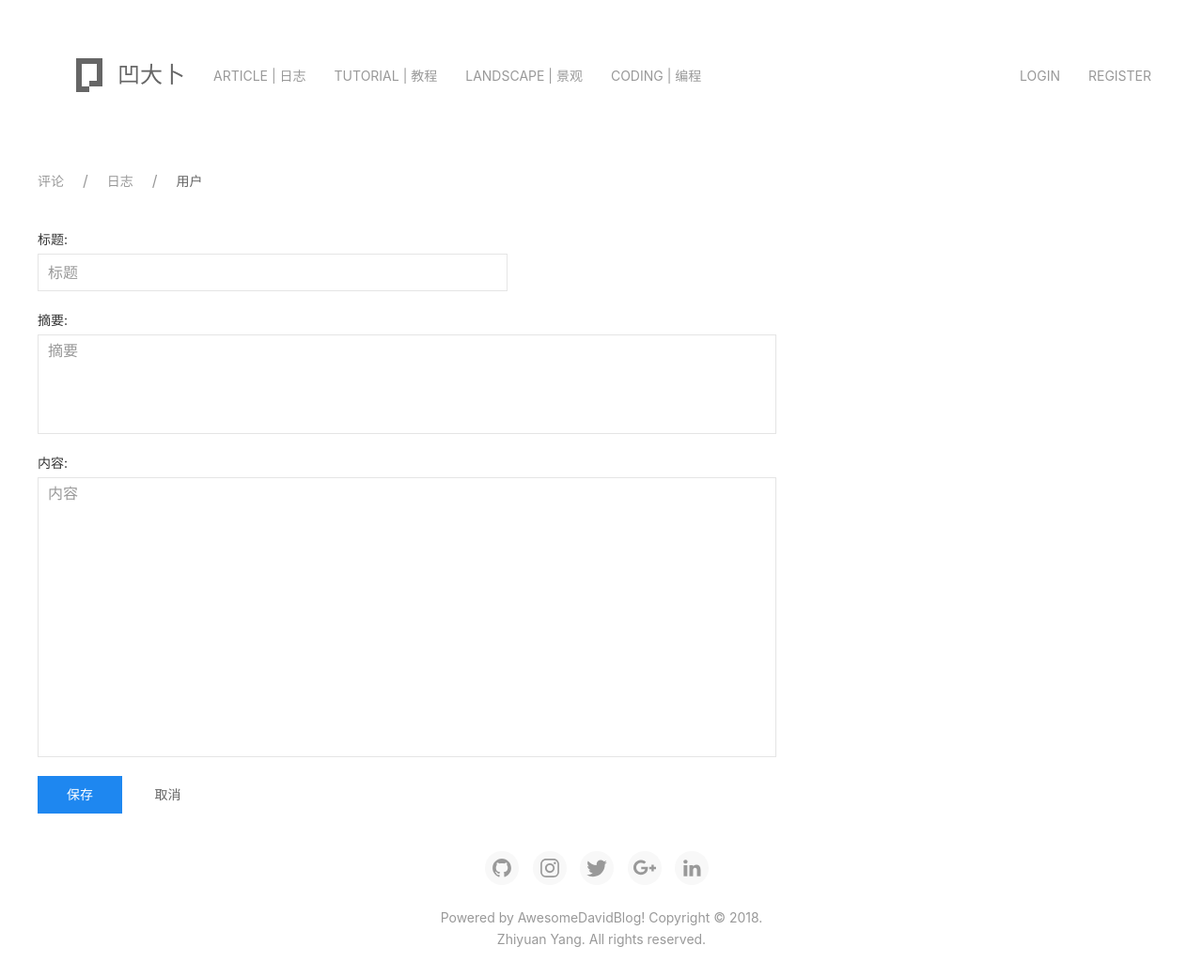
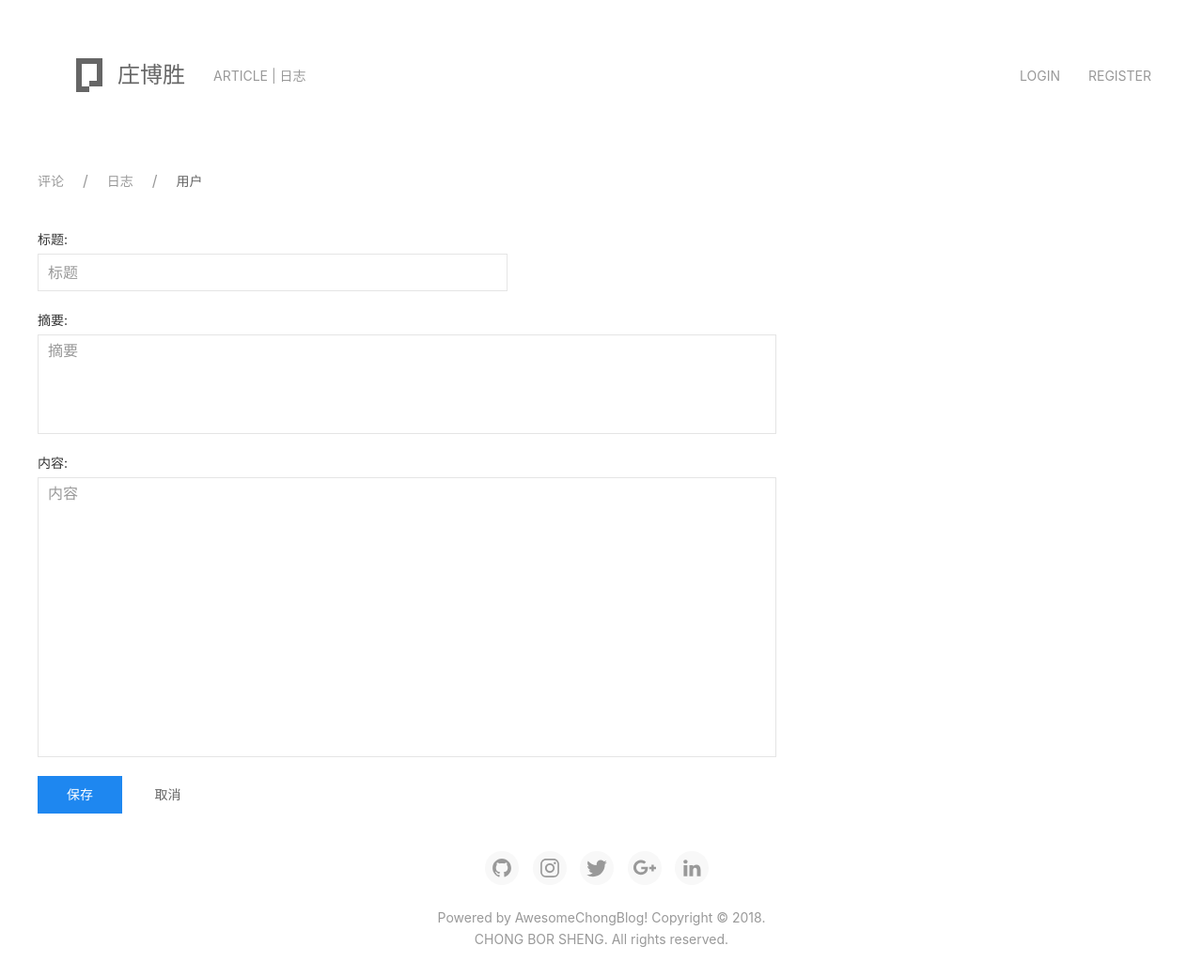
Before and after one commit to borsheng95/webapp, a Python web app: template www/templates/manage_bog_edit.html in a window 1280 px wide. Shown: the whole page at 94% size. Run offline with Jinja, Linux system fonts and the light colour scheme; the template is opened without the code that fills it, so the values that code supplies are empty.

Commit message:
name changed

```diff
--- a/www/templates/__base__.html
+++ b/www/templates/__base__.html
@@ -28,7 +28,7 @@
     <!--jinja2 meta块-->
     {% block meta %}<!-- block meta  -->{% endblock %}
     <!--jinja2 title块-->
-    <title>{% block title %} ? {% endblock %}| AwesomeDavidBlog</title>
+    <title>{% block title %} ? {% endblock %}| AwesomeChongBlog</title>
     <link rel="stylesheet" href="/static/css/uikit.min.css">
     <link rel="stylesheet" href="/static/css/awesome.css" />
     <script src="/static/js/jquery.min.js"></script>
@@ -54,13 +54,10 @@
             <a class="uk-navbar-item uk-logo uk-margin-left" href="/">
                 <!--此处uk-icon为图标,读者可以选UIkit自带icon,也可以添加自定义icon重新打包uk-icon.js,详见官网Documentation-->
                 <span class="uk-icon uk-margin-small-right" uk-icon="pagekit" ratio="2"></span>
-                 凹大卜
+                 庄博胜
             </a>
             <ul class="uk-navbar-nav">
                 <li><a href="/"> Article | 日志</a></li>
-                <li><a href="https://aodabo.tech/tags/tutorial"> Tutorial | 教程</a></li>
-                <li><a href="https://aodabo.tech/tags/landscape"> Landscape | 景观</a></li>
-                <li><a href="https://aodabo.tech/tags/coding"> Coding | 编程</a></li>
             </ul>
         </div>
         <div class="uk-navbar-right uk-margin-medium-top uk-margin-medium-bottom">
@@ -90,7 +87,7 @@
         <div class="uk-navbar-left">
             <a class="uk-navbar-item uk-logo" href="/">
                 <span class="uk-icon uk-margin-small-right" uk-icon="pagekit" ratio="2"></span>
-                 凹大卜
+                 庄博胜
             </a>
         </div>
         <div class="uk-navbar-right">
@@ -102,9 +99,6 @@
             <div class="uk-offcanvas-bar uk-flex uk-flex-column">
             <ul class="uk-nav uk-nav-default uk-margin-auto-vertical">
                 <li><a href="/"> Article | 日志</a></li>
-                <li><a href="https://aodabo.tech/tags/tutorial"> Tutorial | 教程</a></li>
-                <li><a href="https://aodabo.tech/tags/landscape"> Landscape | 景观</a></li>
-                <li><a href="https://aodabo.tech/tags/coding"> Coding | 编程</a></li>
                 {% if __user__ %}
                 <li><a href="/manage/">Manage | 管理</a></li>
                 <li><a href="/signout"> Logout | 注销</a></li>
@@ -131,14 +125,14 @@
     <div class="uk-margin-medium">
     <div class="uk-container uk-container-center uk-text-center">
         <p>
-            <a target="_blank" href="https://github.com/yzyly1992" class="uk-icon-button uk-margin-small-right" ratio="1.1" uk-icon="github"></a>
+            <a target="_blank" href="https://github.com/borsheng95" class="uk-icon-button uk-margin-small-right" ratio="1.1" uk-icon="github"></a>
             <a target="_blank" href="#" class="uk-icon-button uk-margin-small-right" ratio="1.1" uk-icon="instagram"></a>
             <a target="_blank" href="#" class="uk-icon-button uk-margin-small-right" ratio="1.2" uk-icon="twitter"></a>
             <a target="_blank" href="#" class="uk-icon-button uk-margin-small-right" ratio="1.2" uk-icon="google-plus"></a>
             <a target="_blank" href="#" class="uk-icon-button uk-margin-small-right" ratio="1.1" uk-icon="linkedin"></a>
         </p>
-        <p class="uk-text-meta" style="line-height: 10px; padding: 10px 0; margin: 8px 0;">Powered by <a href="https://aodabo.tech">AwesomeDavidBlog!</a> Copyright &copy; 2018.</p>
-        <p class="uk-text-meta" style="line-height: 0px; padding: 0px 0; margin: 0px 0;"><a href="https://aodabo.tech/" target="_blank">Zhiyuan Yang</a>. All rights reserved.</p>
+        <p class="uk-text-meta" style="line-height: 10px; padding: 10px 0; margin: 8px 0;">Powered by AwesomeChongBlog! Copyright &copy; 2018.</p>
+        <p class="uk-text-meta" style="line-height: 0px; padding: 0px 0; margin: 0px 0;">CHONG BOR SHENG. All rights reserved.</p>
     </div>
     </div>
 
```
Also changed, not shown: www/templates/blogs.html (+1 -8 lines).
